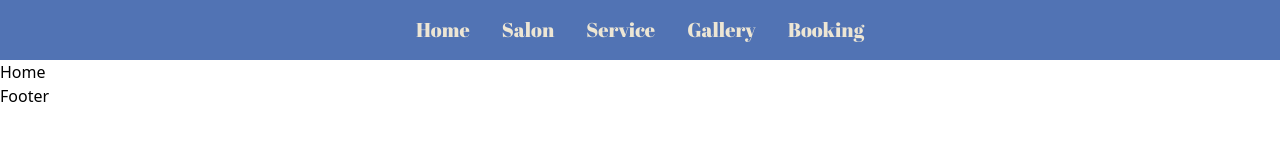
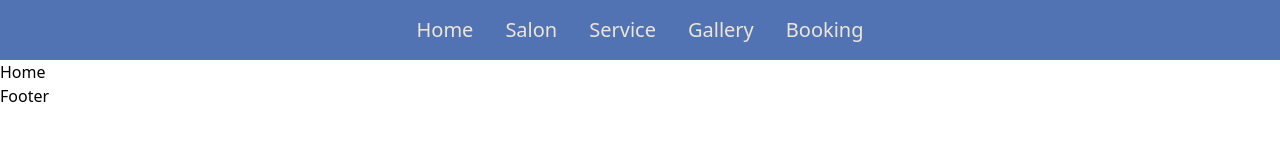
Before and after one commit to eobcre/salon-geometric, a React (Vite) app: page / in a window 1280 px wide. Shown: the top 160 px of the page. Built offline with nearby package versions, Linux system fonts and the light colour scheme.

Commit message:
updated custom colors

```diff
--- a/tailwind.config.js
+++ b/tailwind.config.js
@@ -4,7 +4,15 @@ export default {
   theme: {
     extend: {
       fontFamily: {
-        nav: 'Abril Fatface',
+        main: 'Abril Fatface',
+        text: 'Garamond',
+      },
+      colors: {
+        blue: '#5173B4',
+        ivory: '#EDE6D4',
+        orange: '#E58D05',
+        red: '#FE3D00',
+        pink: '#EC9A94',
       },
     },
   },
```
